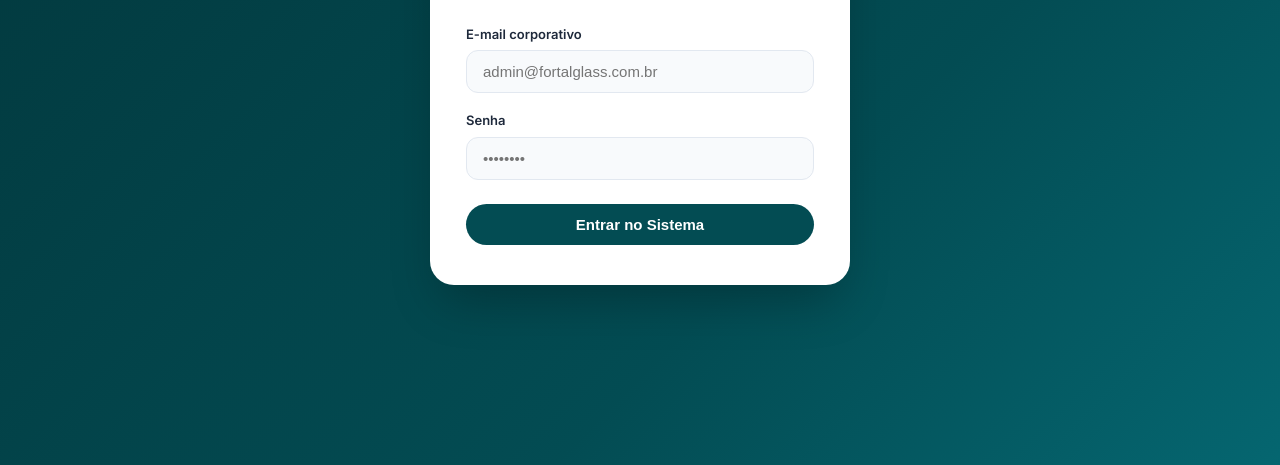
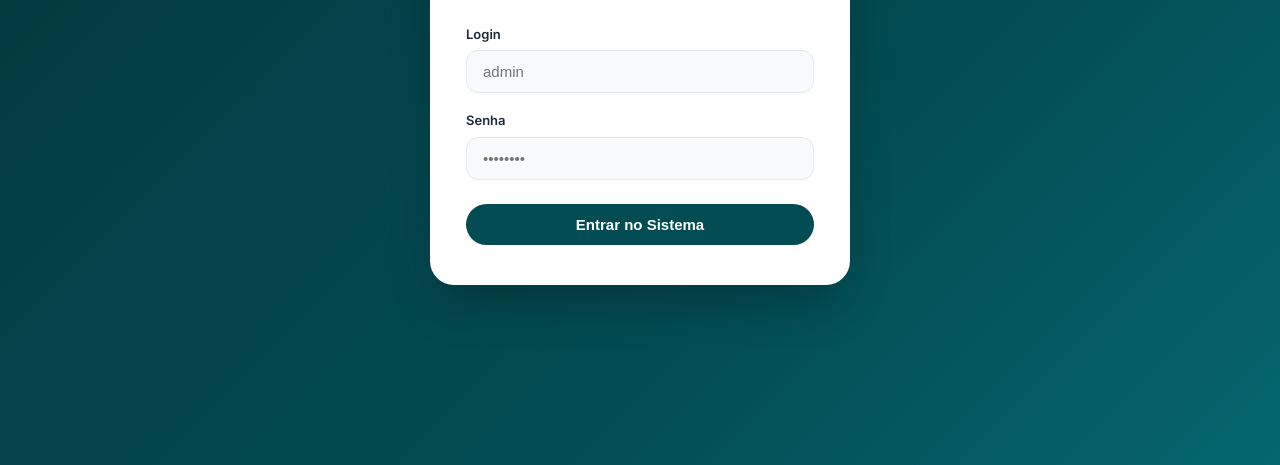
Before and after one commit to helenacs0202/fortalglass-erp, a website: page index.html in a window 1280 px wide. Shown: the part 335-800 px from the top of the page. Drawn offline with nearby package versions, Linux system fonts and the light colour scheme.

Commit message:
Update index.html

```diff
--- a/index.html
+++ b/index.html
@@ -24,12 +24,13 @@
 
       <form id="login-form">
         <div class="form-group">
-          <label for="login-email">E-mail corporativo</label>
+          <label for="login-email">Login</label>
           <input
-            type="email"
+            type="text"
             id="login-email"
             class="form-control"
-            placeholder="admin@fortalglass.com.br"
+            placeholder="admin"
+            autocomplete="username"
             required
           />
         </div>
```
